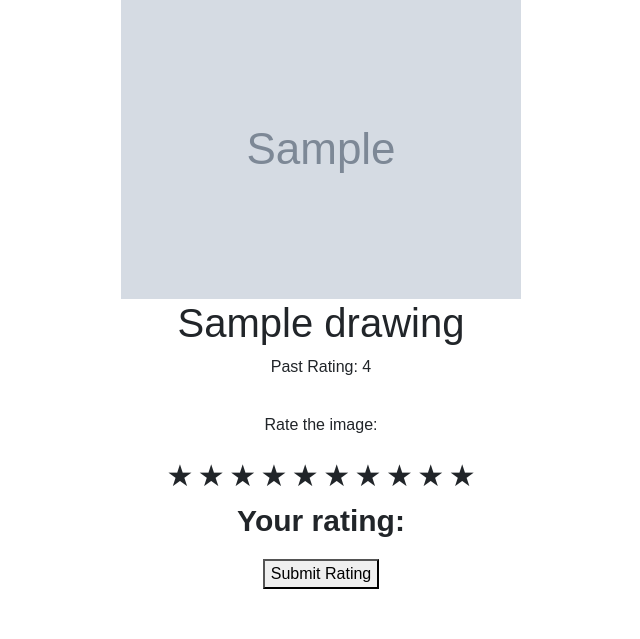
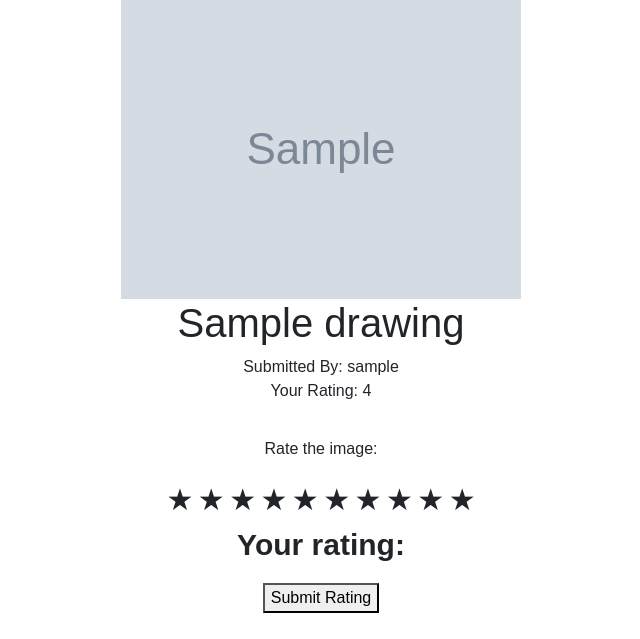
Before and after one commit to Eissayou/PictureVoter, a Django app: page /imagerate in a window 1280 px wide. Shown: the part 91-730 px from the top of the page, without its empty margins (319-959 px from the left). Run offline with Django 3.2, Linux system fonts and the light colour scheme; a user stored in the database is signed in; tables that the repository leaves empty hold one stand-in row (values such as "Sample post"); grey boxes marked "Sample" are stand-in pictures.

Commit message:
Added username to each drawing record to display

```diff
--- a/PictureVoterApp/models.py
+++ b/PictureVoterApp/models.py
@@ -24,3 +24,4 @@ class Drawing(models.Model):
     created_at = models.DateTimeField(auto_now_add=True)
     drawing_name = models.CharField(max_length=100, default="Untitled")
     rating = models.PositiveIntegerField(default=0)
+    username = models.CharField(max_length=50, default="None Assigned")
--- a/PictureVoterApp/templates/imagerate.html
+++ b/PictureVoterApp/templates/imagerate.html
@@ -50,7 +50,9 @@
   <div class="image-container">
     <img src="{{ random_drawing.image_data }}" alt="Drawing">
     <h1> {{ random_drawing.drawing_name}} </h1>
-    <p1>Past Rating: {{random_drawing.rating}}</p1>
+    <p1> Submitted By: {{ random_drawing.username}} </p1>
+    </br>
+    <p1>Your Rating: {{random_drawing.rating}}</p1>
   </div>
 </br>
 <form method="post" enctype="multipart/form-data">
--- a/PictureVoterApp/views.py
+++ b/PictureVoterApp/views.py
@@ -80,7 +80,7 @@ def draw_and_submit(request):
         if form.is_valid():
             drawing_data = form.cleaned_data['image_data']
             drawing_name = form.cleaned_data['drawing_name']
-            Drawing.objects.create(image_data=drawing_data, drawing_name=drawing_name)
+            Drawing.objects.create(username=request.user.username, image_data=drawing_data, drawing_name=drawing_name)
             return redirect('draw_and_submit')  # Redirect after submission
     else:
         form = DrawingForm()
```
Also changed, not shown: PictureVoterApp/migrations/0005_drawing_username.py (added).
